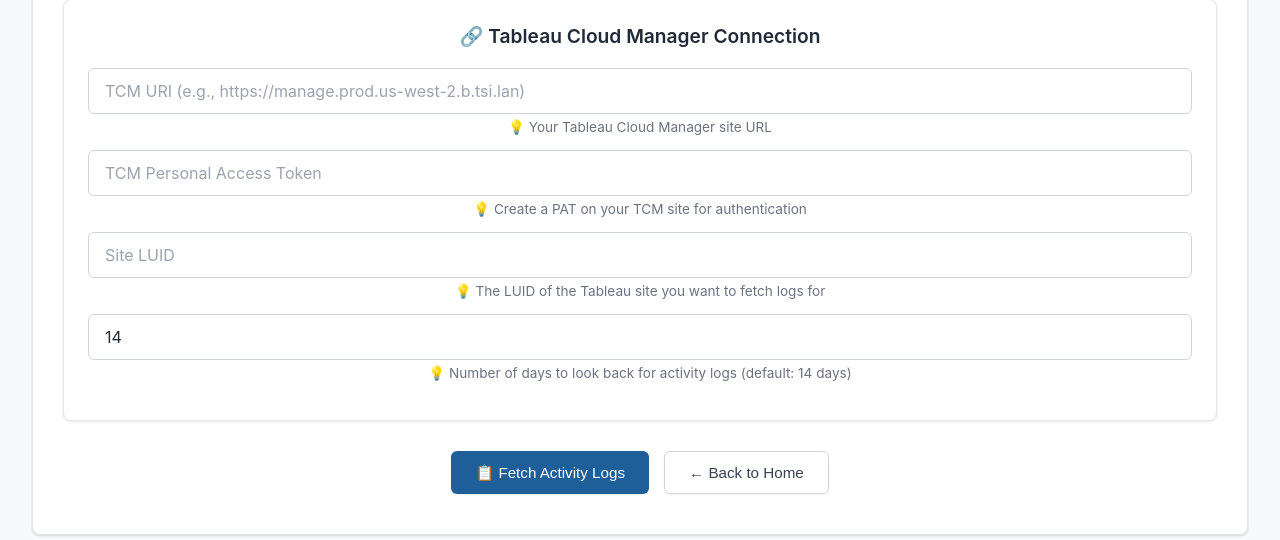
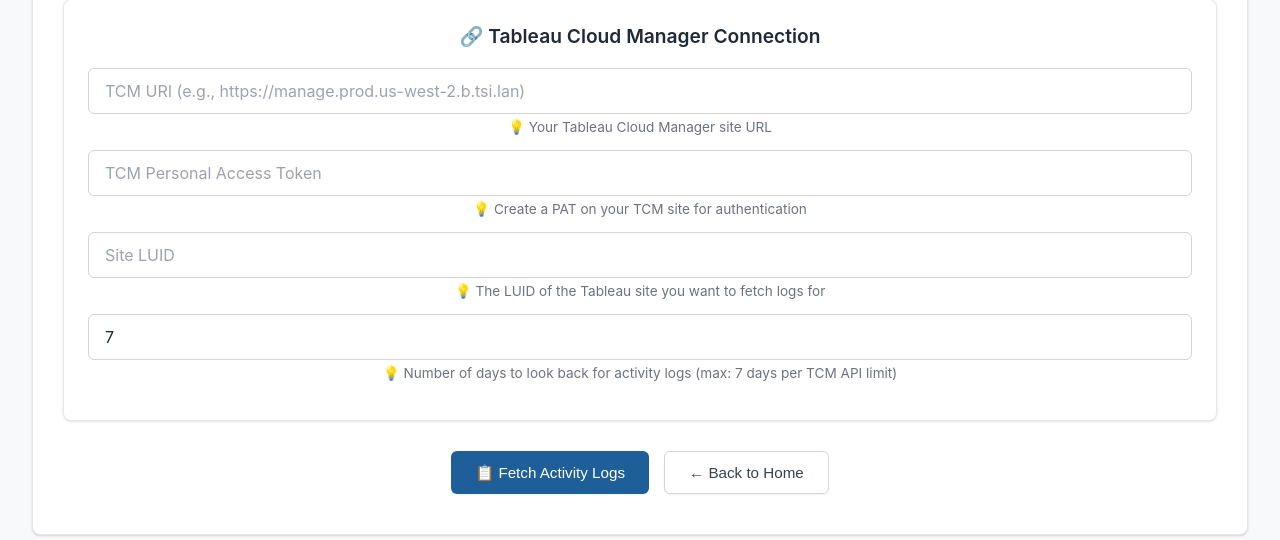
Before and after one commit to tableau/pulse-api-utilities, a Flask app: page / in a window 1280 px wide, after a click on "📋 TCM Logs". Shown: the part 510-1050 px from the top of the page. Run offline with Flask 3, Linux system fonts and the light colour scheme.

Commit message:
Fix TCM activity logs date range to 7-day limit
- Change default days_back from 14 to 7
- Add validation to cap days_back at 7 max
- Update UI to reflect 7-day maximum (was 90)
- Show warning message if user tries to exceed 7 days
- Matches TCM API constraint from error message

```diff
--- a/app.py
+++ b/app.py
@@ -2582,7 +2582,12 @@ def tcm_activity_logs():
         tcm_uri = data.get('tcm_uri', '').rstrip('/')
         pat_token = data.get('pat_token', '').strip()
         site_luid = data.get('site_luid', '').strip()
-        days_back = int(data.get('days_back', 14))
+        days_back = int(data.get('days_back', 7))
+
+        # TCM API only allows 7 days max
+        if days_back > 7:
+            days_back = 7
+            results.append({'success': True, 'message': '⚠️  Note: TCM API limit is 7 days, adjusting request'})
 
         # Validate required fields
         if not all([tcm_uri, pat_token, site_luid]):
--- a/templates/index.html
+++ b/templates/index.html
@@ -1256,8 +1256,8 @@
                         <small>💡 The LUID of the Tableau site you want to fetch logs for</small>
                     </div>
                     <div class="form-row">
-                        <input type="number" id="tcm_days_back" name="days_back" value="14" min="1" max="90" required>
-                        <small>💡 Number of days to look back for activity logs (default: 14 days)</small>
+                        <input type="number" id="tcm_days_back" name="days_back" value="7" min="1" max="7" required>
+                        <small>💡 Number of days to look back for activity logs (max: 7 days per TCM API limit)</small>
                     </div>
                 </div>
 
```
